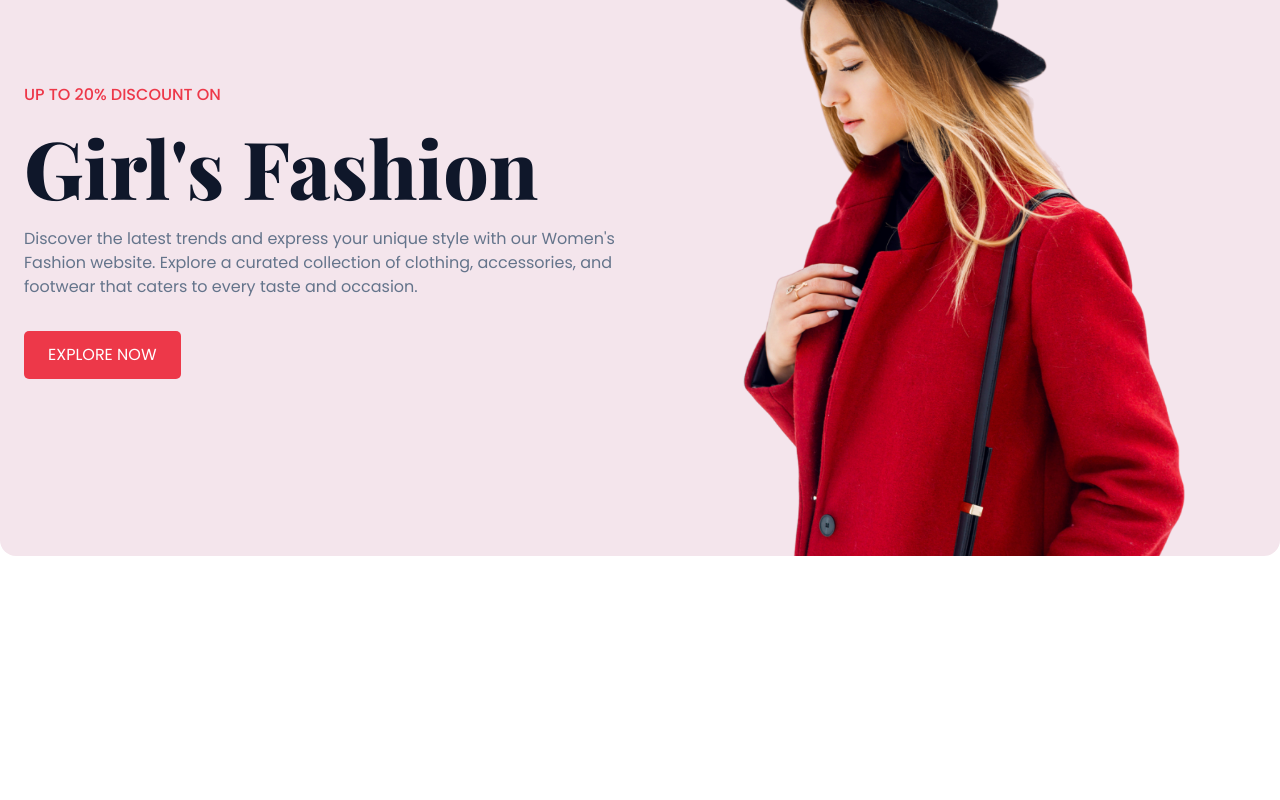
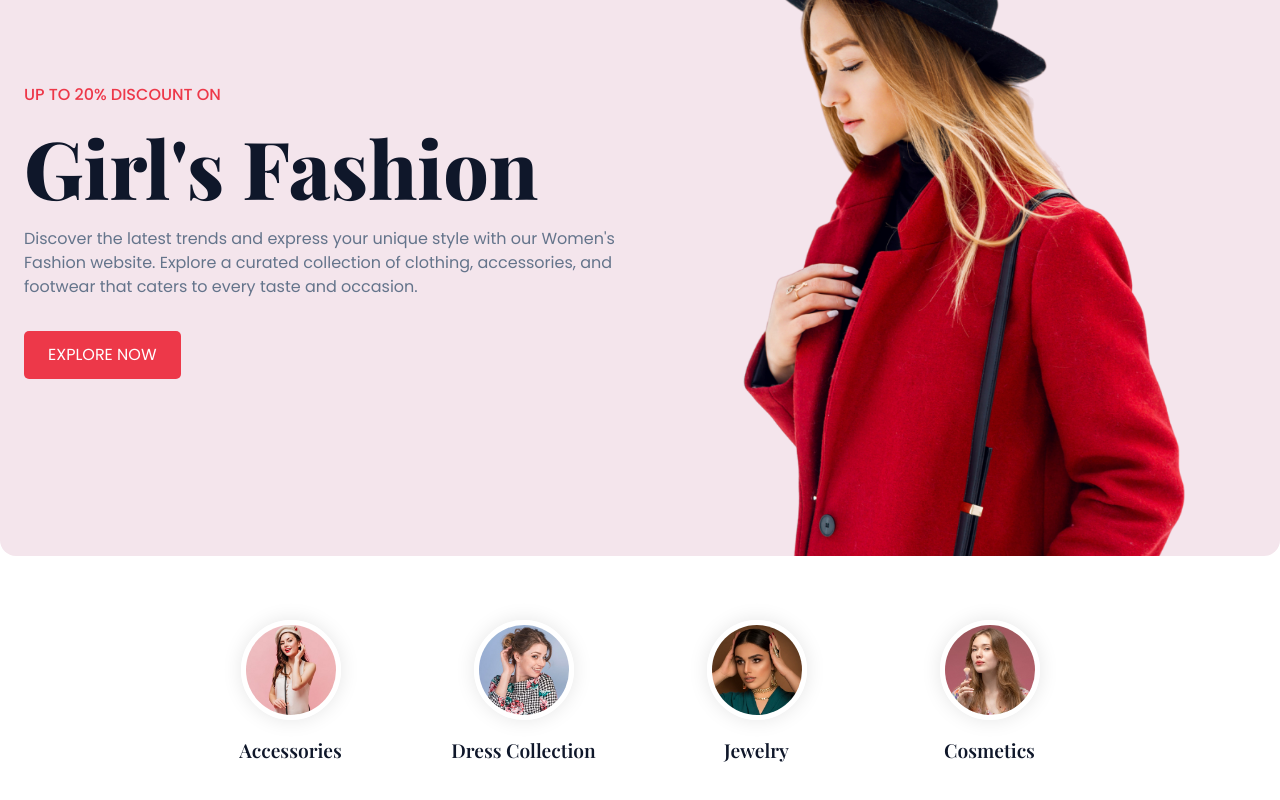
Before and after one commit to MAbdurahman/mern-lebaba-project, a React (Vite) app in the folder frontend/: page / in a window 1280 px wide. Shown: the part 206-1006 px from the top of the page. Before the commit the page ends 800 px from the top, so only its background shows below. Built offline with nearby package versions, Linux system fonts and the light colour scheme.

Commit message:
Add basic structure and styles of sections/CategorySection.jsx

```diff
--- a/frontend/src/pages/HomePage.jsx
+++ b/frontend/src/pages/HomePage.jsx
@@ -1,11 +1,13 @@
 import React from 'react';
 import BannerComponent from '../components/home/BannerComponent.jsx';
+import CategorySection from '../sections/CategorySection.jsx';
 
 export default function HomePage() {
 
    return (
       <>
          <BannerComponent />
+         <CategorySection />
       </>
 
    );
--- /dev/null
+++ b/frontend/src/sections/CategorySection.jsx
@@ -0,0 +1,31 @@
+import React, {useEffect, useState} from 'react';
+import {Link, useParams} from 'react-router-dom';
+
+import categoryImage1 from '../assets/category-1.jpg';
+import categoryImage2 from '../assets/category-2.jpg';
+import categoryImage3 from '../assets/category-3.jpg';
+import categoryImage4 from '../assets/category-4.jpg';
+
+export default function CategorySection() {
+
+   const categories = [
+      {name: 'Accessories', path: 'accessories', image: categoryImage1},
+      {name: 'Dress Collection', path: 'dress', image: categoryImage2},
+      {name: 'Jewelry', path: 'jewelry', image: categoryImage3},
+      {name: 'Cosmetics', path: 'cosmetics', image: categoryImage4}
+   ]
+
+   return (
+      <>
+         <div className="product__grid">
+            {categories.map(category => (
+               <Link className="categories__card" key={category.name} to={`/categories/${category.path}`}>
+                  <img src={category.image} alt={category.name} />
+                  <h4>{category.name}</h4>
+               </Link>
+            ))}
+         </div>
+      </>
+
+   );
+}
```
